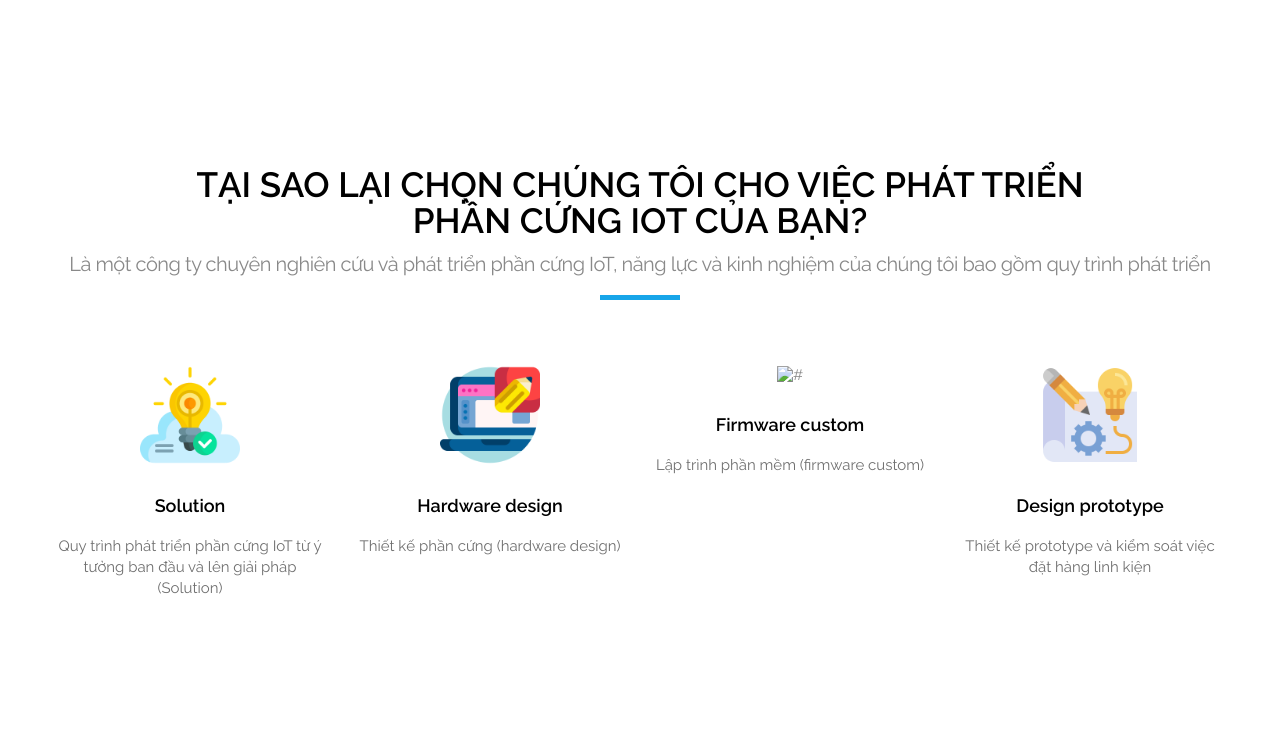
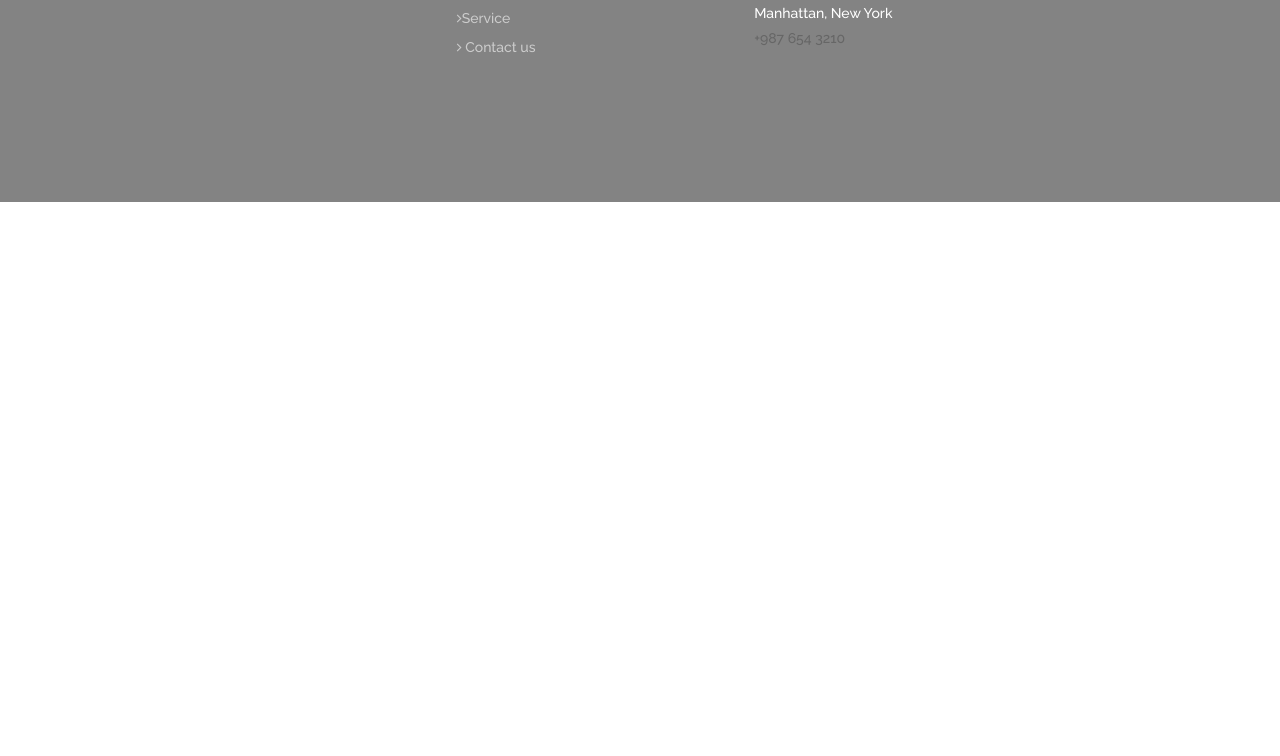
Before and after one commit to kietht98/web, a plain HTML site: page index.html in a window 1280 px wide. Shown: the part 4240-4996 px from the top of the page. After the commit the page ends 4442 px from the top, so only its background shows below. Drawn offline with Linux system fonts and the light colour scheme; some packages are replaced by stand-ins of ours.

Commit message:
fix home page

```diff
--- a/index.html
+++ b/index.html
@@ -347,7 +347,7 @@
   </div>
   </div> -->
 
-  <div class="section padding_layout_1 light_silver ">
+  <!-- <div class="section padding_layout_1 light_silver ">
     <div class="container">
       <div class="row">
         <div class="col-md-12">
@@ -367,7 +367,6 @@
 
             </div>
             <div class="timeline-icon">
-              <!-- <i class="fa fa-globe"></i> -->
               <img src="images/it_service/cost.png" alt="">
             </div>
           </div>
@@ -434,7 +433,7 @@
         </div>
       </div>
     </div>
-  </div>
+  </div> -->
   <!-- section -->
   <div class="section padding_layout_1 gross_layout">
     <div class="container">
@@ -523,64 +522,7 @@
       </div>
     </div>
   </div>
-  <div class="section padding_layout_1">
-    <div class="container">
-      <div class="row">
-        <div class="col-md-12">
-          <div class="full">
-            <div class="main_heading text_align_center">
-              <h2>Tại sao lại chọn chúng tôi cho việc phát triển
-                <br />
-                phần cứng IoT của bạn?
-              </h2>
-              <p class="large">Là một công ty chuyên nghiên cứu và phát triển phần cứng IoT, năng lực và kinh nghiệm của
-                chúng tôi bao gồm quy trình phát triển </p>
-            </div>
-          </div>
-        </div>
-      </div>
-      <div class="row">
-        <div class="col-lg-3 col-md-6 col-sm-6 col-xs-12">
-          <div class="full text_align_center margin_bottom_30">
-            <div class="center">
-              <div class="icon"> <img src="images/it_service/icon-solution.png" alt="#" /> </div>
-            </div>
-            <h4 class="theme_color">Solution</h4>
-            <p>Quy trình phát triển phần cứng IoT từ ý tưởng ban đầu và lên giải pháp (Solution)</p>
-          </div>
-        </div>
-        <div class="col-lg-3 col-md-6 col-sm-6 col-xs-12">
-          <div class="full text_align_center margin_bottom_30">
-            <div class="center">
-              <div class="icon"> <img src="images/it_service/icon-desgin.png" alt="#" /> </div>
-            </div>
-            <h4 class="theme_color">Hardware design</h4>
-            <p>Thiết kế phần cứng (hardware design)</p>
-          </div>
-        </div>
-        <div class="col-lg-3 col-md-6 col-sm-6 col-xs-12">
-          <div class="full text_align_center margin_bottom_30">
-            <div class="center">
-              <div class="icon"> <img src="images/it_service/icon-firmware.png" alt="#" /> </div>
-            </div>
-            <h4 class="theme_color">Firmware custom</h4>
-            <p>Lập trình phần mềm (firmware custom)</p>
-          </div>
-        </div>
-        <div class="col-lg-3 col-md-6 col-sm-6 col-xs-12">
-          <div class="full text_align_center margin_bottom_30 margin_0">
-            <div class="center">
-              <div class="icon"> <img src="images/it_service/icon-prototype.png" alt="#" /> </div>
-            </div>
-            <h4 class="theme_color">Design prototype</h4>
-            <p>Thiết kế prototype và kiểm soát việc đặt hàng linh kiện</p>
-          </div>
-        </div>
-      </div>
 
-    </div>
-
-  </div>
   <div class="row">
     <div class=" row about_blog">
       <div class="contact-bg">
```
